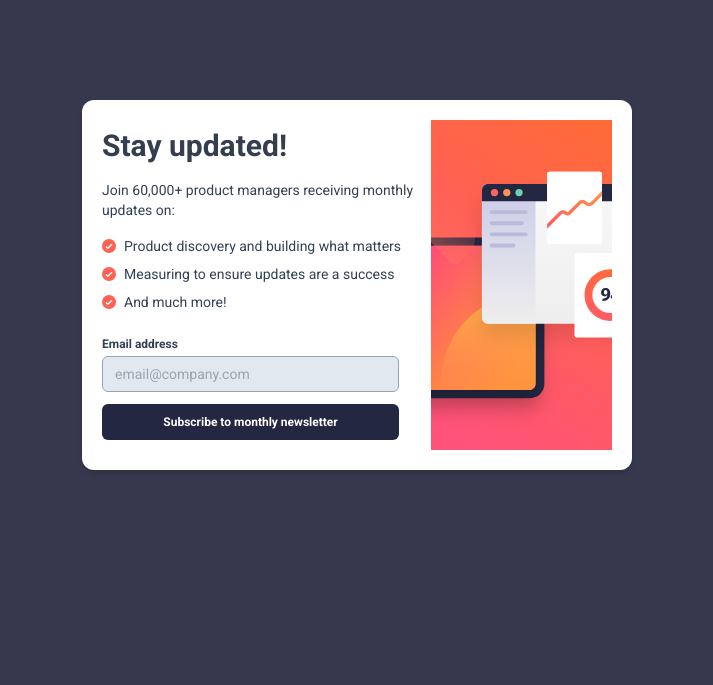
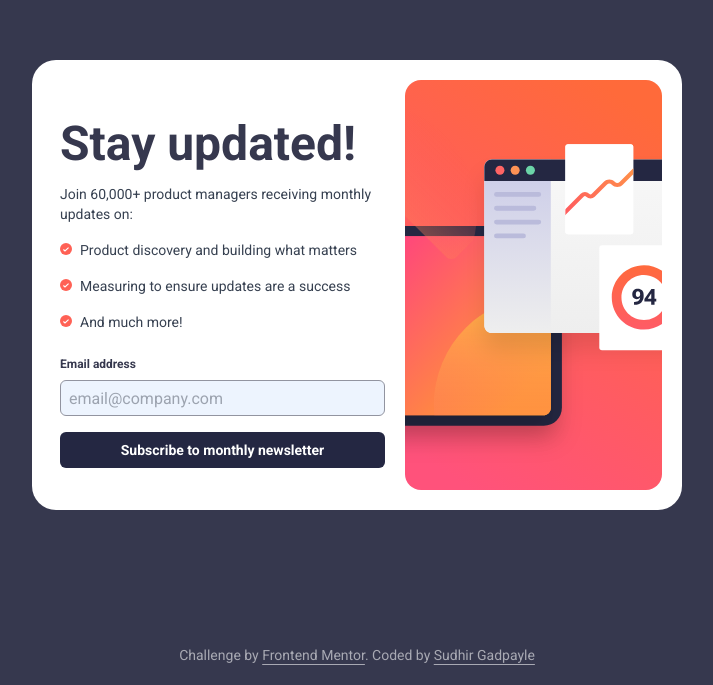
Before and after one commit to w3Scribe/F, a Next.js app: page / in a window 1280 px wide. Shown: the part 115-800 px from the top of the page, without its empty margins (283-996 px from the left). Built offline with nearby package versions, Linux system fonts and the light colour scheme.

Commit message:
added info.

```diff
--- a/src/app/Button.tsx
+++ b/src/app/Button.tsx
@@ -1,14 +1,19 @@
-interface IName {
-  name: string;
+import type { FC } from "react";
+
+interface ButtonProps {
+  label: string;
+  onClick: Function;
 }
 
-export default function Button({ name }: IName): JSX.Element {
+const Button: FC<ButtonProps> = ({ label, onClick }) => {
   return (
     <button
-      className="h-11 sm:h-9 bg-dark-slate-grey w-full mt-3 mb-6 text-white rounded-md text-xs  hover:bg-gradient-to-r from-red-500 to-orange-500
-      hover:shadow-lg hover:shadow-rose-500/30 font-semibold transition-all"
+      className="py-3 sm:py-2 sm:text-sm w-full rounded-md active:opacity-80 font-semibold
+            bg-slateGrey-500  hover:bg-gradient-to-l from-[#FF6A3A] to-[#FF527B] text-white hover:shadow-xl hover:shadow-red-500/20 transition-all"
+      onClick={() => onClick()}
     >
-      {name}
+      {label}
     </button>
   );
-}
+};
+export default Button;
--- /dev/null
+++ b/src/app/Dialog.tsx
@@ -0,0 +1,27 @@
+import Image from "next/image";
+import type { FC } from "react";
+import Button from "./Button";
+
+interface DialogProps {
+  userDetails: string;
+  onClick: Function;
+}
+
+const Dialog: FC<DialogProps> = ({ userDetails, onClick }) => {
+  return (
+    <div className=" bg-white w-full h-svh sm:w-72 sm:h-[370px] rounded-md space-y-4 flex sm:inline-block flex-col pt-40 pb-24 px-5 sm:p-5 justify-between">
+      <div className="sm:mt-auto space-y-8 sm:space-y-4">
+        <Image src={"/icon-success.svg"} alt="success" width={40} height={40} />
+        <h3 className=" text-6xl sm:text-4xl font-semibold text-slateGrey-500">
+          Thanks for subscribing!
+        </h3>
+        <p className=" text-charcoalGrey-500">
+          A confirmation email has been sent to <b>{userDetails}</b> Please open
+          it and click the button inside to confirm your subscription.
+        </p>
+      </div>
+      <Button label="Dismiss message" onClick={() => onClick()} />
+    </div>
+  );
+};
+export default Dialog;
--- /dev/null
+++ b/src/app/EmailInput.tsx
@@ -0,0 +1,47 @@
+import type { FC, FormEvent } from "react";
+import { motion, AnimatePresence } from "framer-motion";
+
+interface EmailInputProps {
+  onValid: (e: FormEvent<HTMLInputElement>) => void;
+  valid: boolean;
+}
+
+const EmailInput: FC<EmailInputProps> = ({ onValid, valid }) => {
+  return (
+    <div>
+      <div className="flex justify-between items-center py-2 font-semibold text-xs">
+        <label htmlFor="email" className=" text-charcoalGrey-500 ">
+          Email address
+        </label>
+        <AnimatePresence>
+          {!valid && (
+            <motion.label
+              htmlFor="email"
+              className=" text-tomato-500"
+              initial={{ opacity: 0 }}
+              animate={{ opacity: 1 }}
+              exit={{ opacity: 0 }}
+            >
+              {" "}
+              Valid Email Required
+            </motion.label>
+          )}
+        </AnimatePresence>
+      </div>
+      <input
+        type="email"
+        placeholder="email@company.com"
+        id="email"
+        onInput={(e) => onValid(e)}
+        className={`w-full h-12 sm:h-9 px-2 border  outline-none rounded-md
+        ${
+          valid === false
+            ? " border-tomato-500 bg-tomato-200/20 text-tomato-700 placeholder:text-tomato-300/50"
+            : "border-grey-500 bg-blue-100/50"
+        }`}
+      />
+    </div>
+  );
+};
+
+export default EmailInput;
--- a/src/app/List.tsx
+++ /dev/null
@@ -1,16 +0,0 @@
-import Image from "next/image";
-
-interface IList {
-  list: string;
-}
-
-export default function List({ list }: IList): JSX.Element {
-  return (
-    <div className=" flex items-center gap-2">
-      <span className="inline-block w-3.5 h-3.5 relative">
-        <Image src="/icon-list.svg" alt="icon-list" layout="fill" />
-      </span>
-      <p className="text-sm text-slate-700">{list}</p>
-    </div>
-  );
-}
--- /dev/null
+++ b/src/app/Me.tsx
@@ -0,0 +1,22 @@
+import Link from 'next/link';
+import React from 'react'
+
+const Me = () => {
+  return (
+    <div
+      className="z-10 absolute bottom-0 left-0 w-full text-center text-sm text-grey-400 py-6 sm:py-5
+       [&_a]:underline [&_a]:underline-offset-4 [&_a]:decoration-cream-700 px-10 text-pretty"
+    >
+      Challenge by{" "}
+      <Link href="https://www.frontendmentor.io?ref=challenge" target="_blank">
+        Frontend Mentor
+      </Link>
+      . Coded by{" "}
+      <Link href="https://www.frontendmentor.io/profile/w3Scribe">
+        Sudhir Gadpayle
+      </Link>
+    </div>
+  );
+}
+
+export default Me
--- a/src/app/layout.tsx
+++ b/src/app/layout.tsx
@@ -3,7 +3,7 @@ import { Roboto } from "next/font/google";
 import "./globals.css";
 
 const roboto = Roboto({
-  weight: ["400", "500", "700"],
+  weight: ["400", "700"],
   subsets: ["latin"],
   display: "swap",
 });
--- a/src/app/page.tsx
+++ b/src/app/page.tsx
@@ -1,111 +1,100 @@
 "use client";
+import type { NextPage } from "next";
+import Image from "next/image";
+import Link from "next/link";
+import EmailInput from "./EmailInput";
+import { FormEvent, useState } from "react";
+import Button from "./Button";
+import Me from "./Me";
+import Dialog from "./Dialog";
 
-import Image from "next/image";
-import List from "./List";
-import Button from "./Button";
-import { AnimatePresence, animate, motion } from "framer-motion";
-import { BaseSyntheticEvent, useState } from "react";
-import clsx from "clsx";
+const HomePage: NextPage = () => {
+  const [isValidEmail, setIsValidEmail] = useState<boolean>(true);
+  const [currentValue, setCurrentValue] = useState<string>("");
+  const [isSubmitted, setIsSubmitted] = useState<boolean>(false);
 
-export default function Home(): JSX.Element {
-  const [isValidEmail, setIsValidEmail] = useState(true);
+  const points: string[] = [
+    "Product discovery and building what matters",
+    "Measuring to ensure updates are a success",
+    "And much more!",
+  ];
 
-  const isValidInput = (e: BaseSyntheticEvent) => {
+  const isValid = (e: FormEvent<HTMLInputElement>) => {
+    const input = e.target as HTMLInputElement;
     const emailRegex: RegExp =
-      /^(([^<>()\[\]\\.,;:\s@"]+(\.[^<>()\[\]\\.,;:\s@"]+)*)|(".+"))@((\[[0-9]{1,3}\.[0-9]{1,3}\.[0-9]{1,3}\.[0-9]{1,3}\])|(([a-zA-Z\-0-9]+\.)+[a-zA-Z]{2,}))$/;
-
-    const { value: email } = e.target;
-    setIsValidEmail(email == "" ? true : emailRegex.test(email));
+      /^[a-zA-Z0-9._%+-]+@[a-zA-Z0-9.-]+\.[a-zA-Z]{2,}$/;
+    setIsValidEmail(emailRegex.test(input.value));
+    setCurrentValue(input.value);
   };
 
-  const lableAnimation = {
-    hide: { opacity: 0, x: 40 },
-    show: { opacity: 1, x: 0 },
-    exit: { opacity: 0, x: 0 },
+  const submitForm = () => {
+    setIsSubmitted(true);
   };
 
   return (
-    <section className="w-screen h-screen bg-charcoal-grey sm:flex sm:justify-center sm:items-center">
-      <motion.main
-        layout
-        className="bg-white h-screen w-full sm:h-[370px] sm:w-[550px] sm:p-5 sm:rounded-xl sm:shadow-md flex flex-col-reverse sm:flex-row justify-end sm:justify-start sm:gap-4 gap-2"
-      >
-        {/* Left_Botton_Side */}
-        <div>
-          {/* info */}
-          <div className="flex flex-col gap-4 px-8 my-2 sm:p-0">
-            <h3 className="text-3xl text-slate-800/90 font-bold">
+    <section
+      className={`h-svh sm:min-h-screen w-svw sm:w-screen bg-charcoalGrey-500 sm:grid place-items-center ${
+        isSubmitted && "grid place-items-center"
+      }`}
+    >
+      {isSubmitted ? (
+        <Dialog
+          userDetails={currentValue}
+          onClick={() => setIsSubmitted(false)}
+        />
+      ) : (
+        <main
+          className=" w-full h-svh sm:w-[600px] md:w-[650px] sm:h-[450px] sm:rounded-3xl bg-white sm:p-5
+      flex flex-col gap-6 sm:gap-3 sm:flex-row-reverse"
+        >
+          {/* image */}
+          <div className="relative w-full sm:w-[43%] h-80 sm:h-full [&_img]:object-cover  ">
+            <Image
+              src={"/desk.svg"}
+              alt=""
+              fill
+              className="hidden sm:inline-block rounded-2xl"
+            />
+            <Image
+              src={"/mobile.svg"}
+              alt=""
+              fill
+              className="inline-block sm:hidden rounded-b-2xl"
+            />
+          </div>
+          {/* info container */}
+          <div className="w-full h-auto px-5 sm:w-[calc(100%-43%)] sm:px-2 sm:pt-10 space-y-4">
+            <h2 className="text-4xl sm:text-5xl font-bold text-charcoalGrey-500">
               Stay updated!
-            </h3>
-            <p className="text-sm text-slate-700">
+            </h2>
+            <p className=" text-gray-700 sm:text-sm">
               Join 60,000+ product managers receiving monthly updates on:
             </p>
-            <div className="flex flex-col gap-2">
-              <List list="Product discovery and building what matters" />
-              <List list="Measuring to ensure updates are a success" />
-              <List list="And much more!" />
-            </div>
+            {/* list points */}
+            <ul className="space-y-4 [&_li]:sm:text-sm text-gray-700">
+              {points.map((points, index) => (
+                <li key={index}>
+                  <span className="relative size-3.5 sm:size-3 inline-block [&_img]:object-contain mr-2">
+                    <Image src={"/icon-list.svg"} alt="" fill />
+                  </span>
+                  {points}
+                </li>
+              ))}
+            </ul>
+            <EmailInput onValid={(e) => isValid(e)} valid={isValidEmail} />
+            <Button
+              label={"Subscribe to monthly newsletter"}
+              onClick={() =>
+                currentValue?.length > 1 && isValidEmail && submitForm()
+              }
+            />
           </div>
-          {/* form */}
-          <div className="my-0 sm:my-5 sm:pr-4 sm:pt-0 sm:pl-0 p-8">
-            <form action={"/thanks"}>
-              <span className="flex justify-between items-center py-1 text-xs font-semibold">
-                <label htmlFor="email" className="text-slate-700">
-                  Email address
-                </label>
-                <AnimatePresence>
-                  {!isValidEmail && (
-                    <motion.label
-                      htmlFor="email"
-                      className="text-red-500"
-                      variants={lableAnimation}
-                      initial="hide"
-                      animate="show"
-                      exit="exit"
-                      transition={{
-                        type: "spring",
-                        stiffness: 120,
-                        damping: 20,
-                      }}
-                    >
-                      Valid Email required
-                    </motion.label>
-                  )}
-                </AnimatePresence>
-              </span>
-              <input
-                type="email"
-                id="email"
-                placeholder="email@company.com"
-                autoComplete="false"
-                className={clsx(
-                  "h-11 sm:h-9 w-full outline-none border  px-3 py-2 rounded-md text-sm  valid:bg-slate-200",
-                  !isValidEmail
-                    ? "border-red-600 focus:border-red-600 text-red-700 bg-red-200 placeholder:text-red-400"
-                    : "focus:border-slate-700 border-slate-400"
-                )}
-                onInput={(e) => isValidInput(e)}
-              />
-              <Button name="Subscribe to monthly newsletter" />
-            </form>
-          </div>
-        </div>
-        {/* Right_Top Side */}
-        <div className="relative sm:w-56 sm:h-full w-full h-72">
-          <Image
-            src="/desk.svg"
-            alt="desk image"
-            layout="fill"
-            className="hidden sm:block object-cover"
-          />
-          <Image
-            src="/mobile.svg"
-            alt="mobile image"
-            layout="fill"
-            className="block sm:hidden object-contain w-full"
-          />
-        </div>
-      </motion.main>
+        </main>
+      )}
+
+      <Me />
     </section>
   );
-}
+};
+
+export default HomePage;
--- a/src/app/thanks/page.tsx
+++ /dev/null
@@ -1,3 +0,0 @@
-export default function Thank(): JSX.Element {
-  return <h1>thans to sign up</h1>;
-}
--- a/tailwind.config.ts
+++ b/tailwind.config.ts
@@ -1,10 +1,53 @@
 import type { Config } from "tailwindcss";
 
 const colors = {
-  grey: "#9294a0",
-  tomato: "#ff6257",
-  "dark-slate-grey": "#242742",
-  "charcoal-grey": "#36384e",
+  tomato: {
+    100: "#ffe0dd",
+    200: "#ffc0bc",
+    300: "#ffa19a",
+    400: "#ff8179",
+    500: "#ff6257",
+    600: "#cc4e46",
+    700: "#993b34",
+    800: "#662723",
+    900: "#331411",
+  },
+
+  slateGrey: {
+    100: "#d3d4d9",
+    200: "#a7a9b3",
+    300: "#7c7d8e",
+    400: "#505268",
+    500: "#242742",
+    600: "#1d1f35",
+    700: "#161728",
+    800: "#0e101a",
+    900: "#07080d",
+  },
+
+  charcoalGrey: {
+    100: "#d7d7dc",
+    200: "#afafb8",
+    300: "#868895",
+    400: "#5e6071",
+    500: "#36384e",
+    600: "#2b2d3e",
+    700: "#20222f",
+    800: "#16161f",
+    900: "#0b0b10",
+  },
+
+  grey: {
+    100: "#e9eaec",
+    200: "#d3d4d9",
+    300: "#bebfc6",
+    400: "#a8a9b3",
+    500: "#9294a0",
+    600: "#757680",
+    700: "#585960",
+    800: "#3a3b40",
+    900: "#1d1e20",
+  },
 };
 
 const config: Config = {
```
Also changed, not shown: public/style-guide.md (+0 -5 lines).
